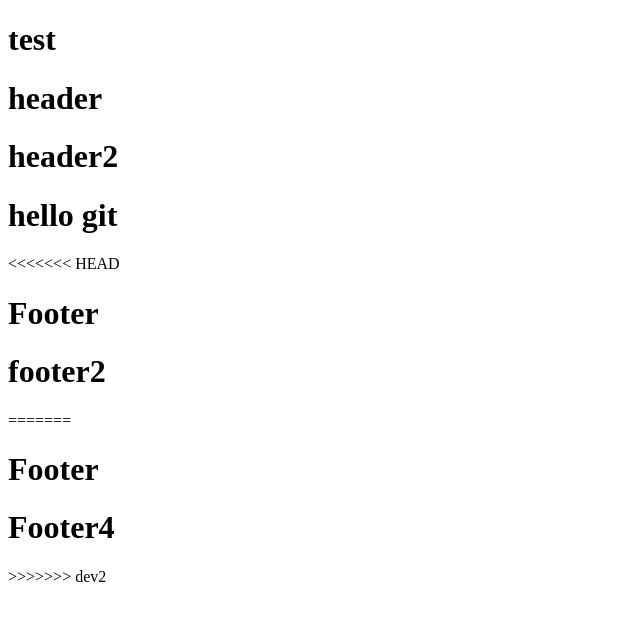
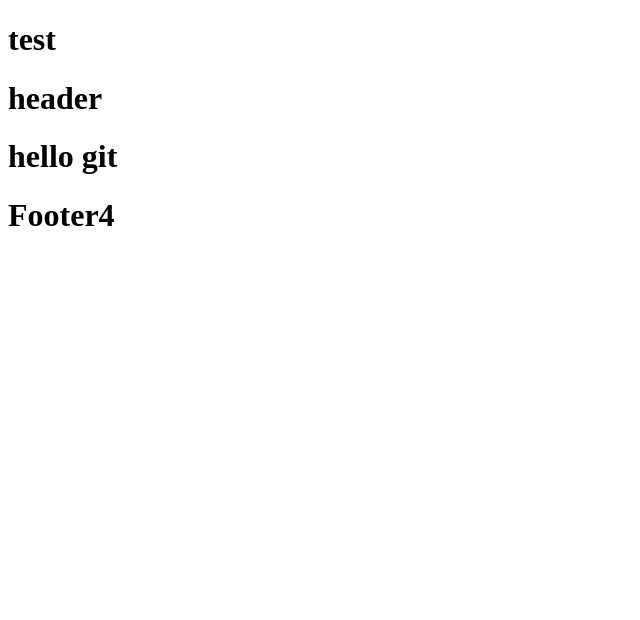
Before and after one commit to aminkhaksar/git-project-one, a plain HTML site: page index.html in a window 1280 px wide. Shown: the whole page, without its empty margins (0-640 px from the left). Drawn offline with Linux system fonts and the light colour scheme.

Commit message:
remove lines

```diff
--- a/index.html
+++ b/index.html
@@ -8,14 +8,7 @@
 <body>
     <h1>  test</h1>
     <h1>header</h1>
-    <h1>header2</h1>
     <h1>hello git</h1>
-<<<<<<< HEAD
-    <h1>Footer</h1>
-    <h1>footer2</h1>
-=======
-    <h1>Footer</h1>
     <h1>Footer4</h1>
->>>>>>> dev2
 </body>
 </html>
```
